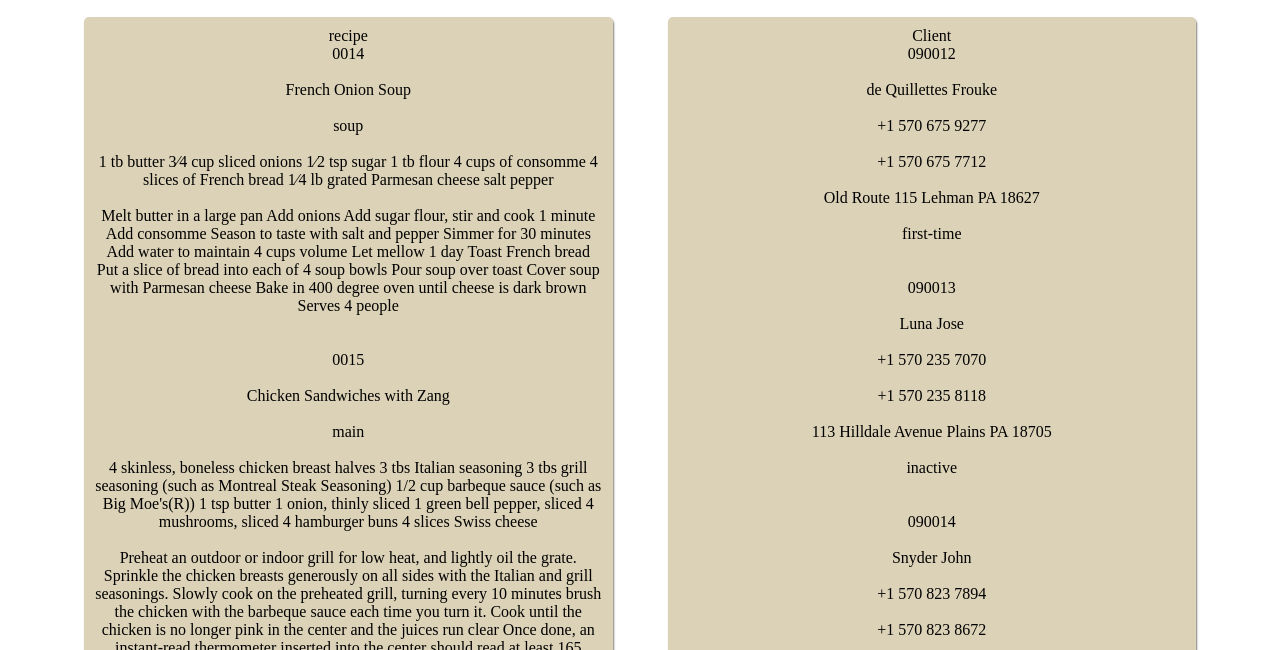
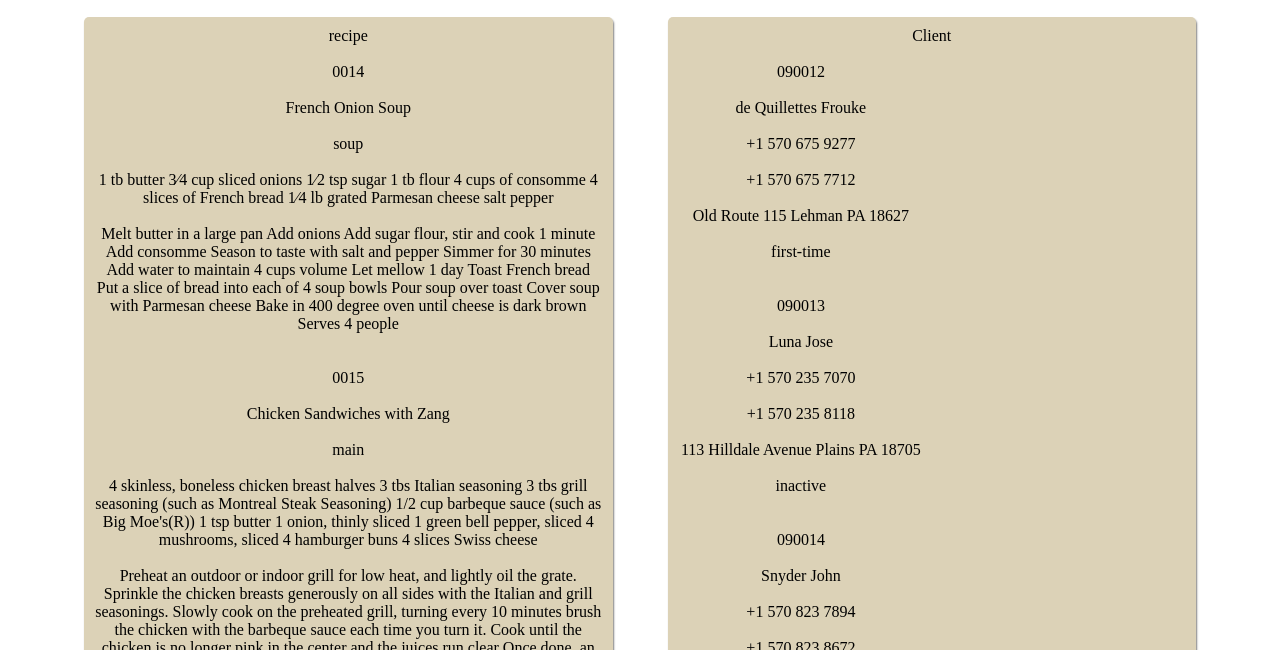
Before and after one commit to lunajos/restaurant, a website: page src/index.html in a window 1280 px wide. Shown: the part 150-800 px from the top of the page. Drawn offline with nearby package versions, Linux system fonts and the light colour scheme; files that its build step writes are made by us from their sources.

Commit message:
Add grid to client class

```diff
--- a/src/index.html
+++ b/src/index.html
@@ -21,9 +21,18 @@
 	<div id="header"> <p>Customers</p> <p>Orders</p> <p>Reciepes</p> </div>
 		<h1>Food Reciepes</h1>
 	<div id="main-content" class="grid">
-		<div class="span-col- span-row-3 recipe">recipe</div>
-		<div class="span-col- span-row- client">Client</div>
-		<div class="span-col- span-row-4 clientOrder">Client Orders</div>
+		<div class="span-col- span-row-3">recipe
+			<div class="recipe"> </div>
+		</div>
+		<div class="span-col- span-row-">Client
+			<div class=" grid">
+				<div class="client"> </div>
+				<div class="info"> </div>
+			</div>
+		</div>
+		<div class="span-col- span-row-4">Client Orders
+			<div class="clientOrder"> </div>
+		</div>
 	</div>
 
 	<div id="footer"> <p>this is some footer content</p> </div>
```
